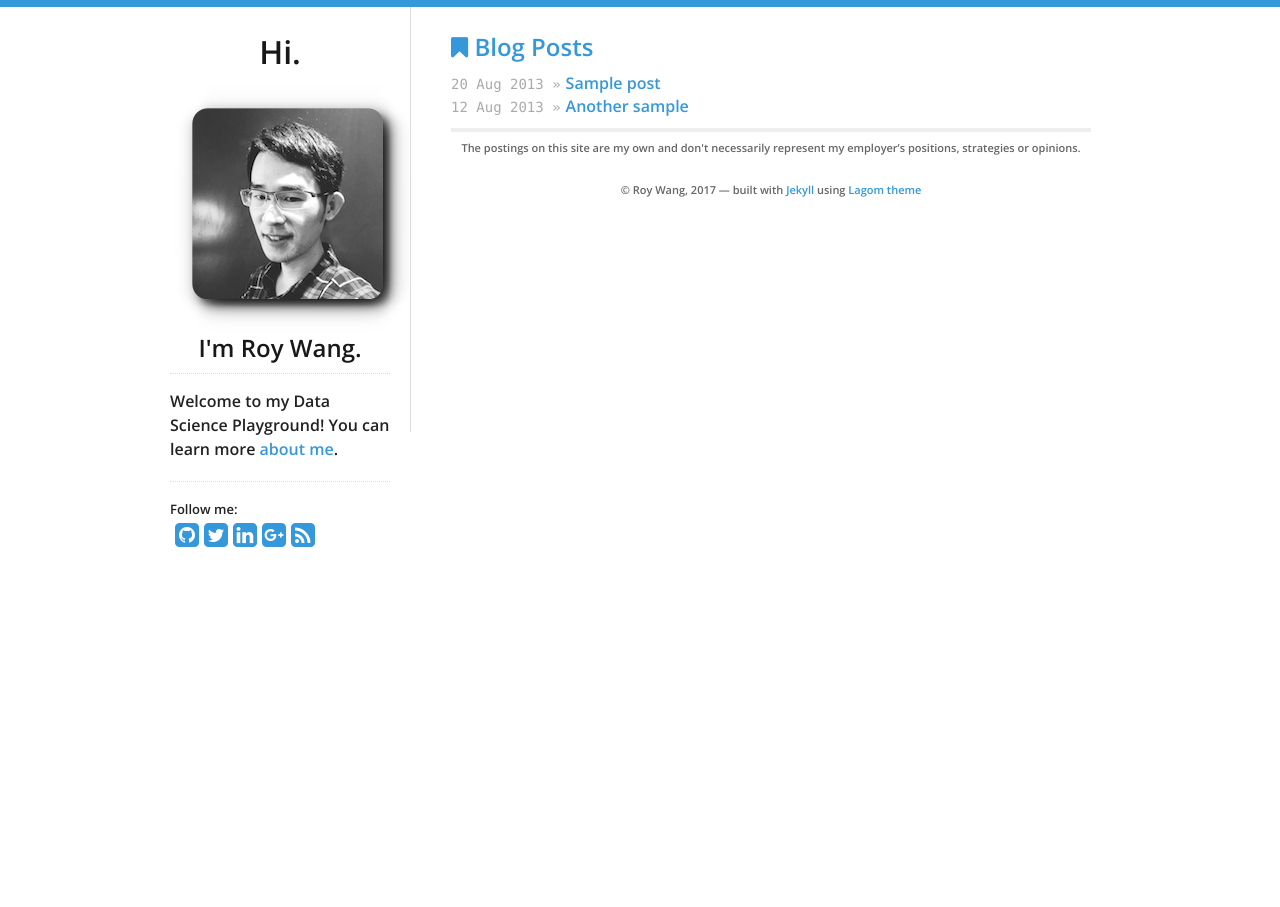
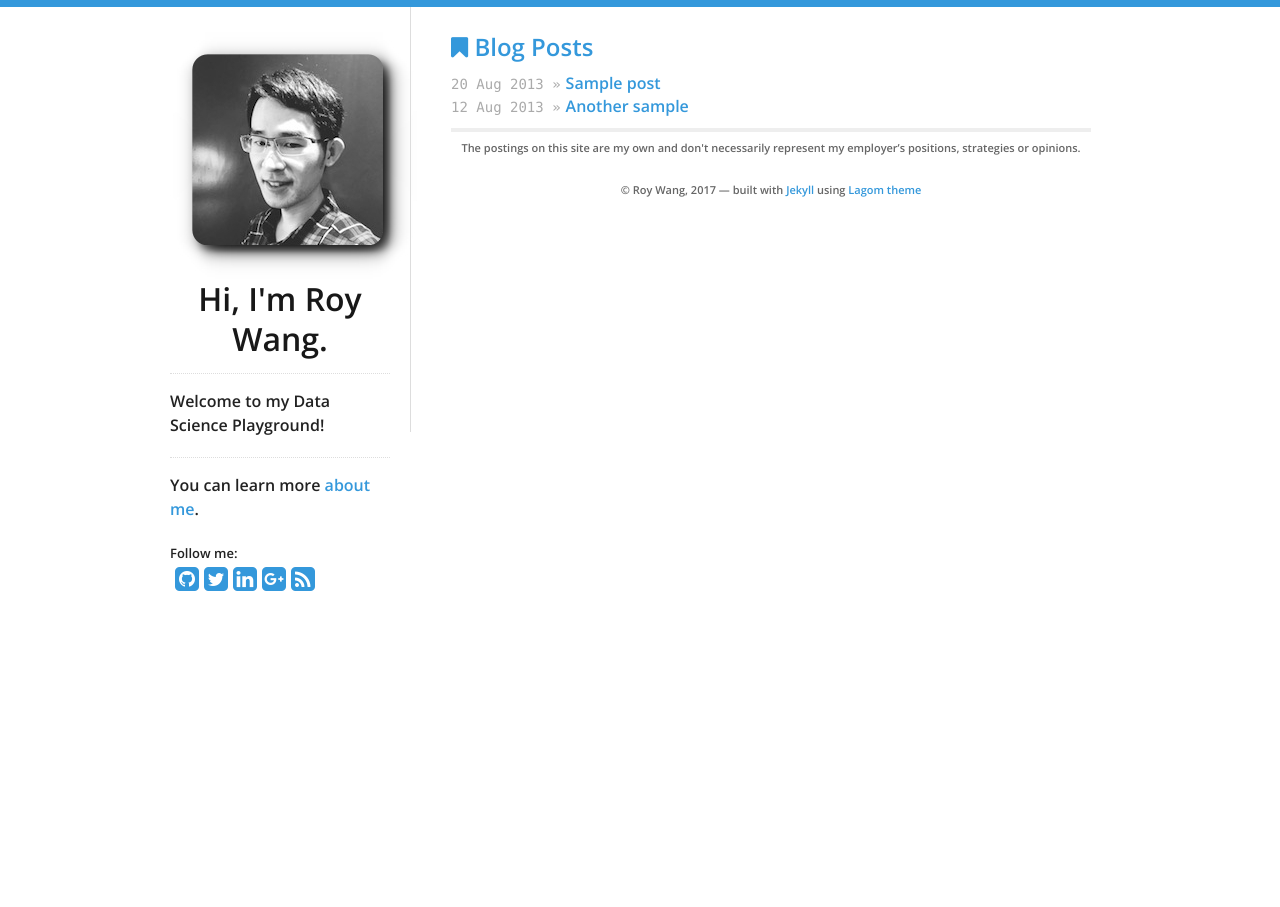
Before and after one commit to roywangtw/roywangtw.github.io, a Jekyll site: the page built from index.html, in a window 1280 px wide. Built offline with Jekyll 4.4.1, drawn with Linux system fonts in a browser that asks for light colours; nearby versions of some CDN libraries.

```diff
--- a/_includes/sidebar.html
+++ b/_includes/sidebar.html
@@ -1,12 +1,12 @@
 <nav>
-  <h1>Hi.</h1>
   <a href="/about">
     <img src="/images/roywang_small.jpg" id="author-photo" alt="Author photo"/>
   </a>
-  <h2>I'm Roy Wang.</h2>
+  <h1>Hi, I'm <i>Roy Wang</i>.</h1>
   <div id="bio">
-    <p>Welcome to my Data Science Playground! You can learn more <a href="/about">about me</a>.</p>
+    <p>Welcome to my Data Science Playground!</p>
   </div>
+    <p>You can learn more <a href="/about">about me</a>.</p>
   <div id="social">
     {% include social.html %}
   </div>
```
